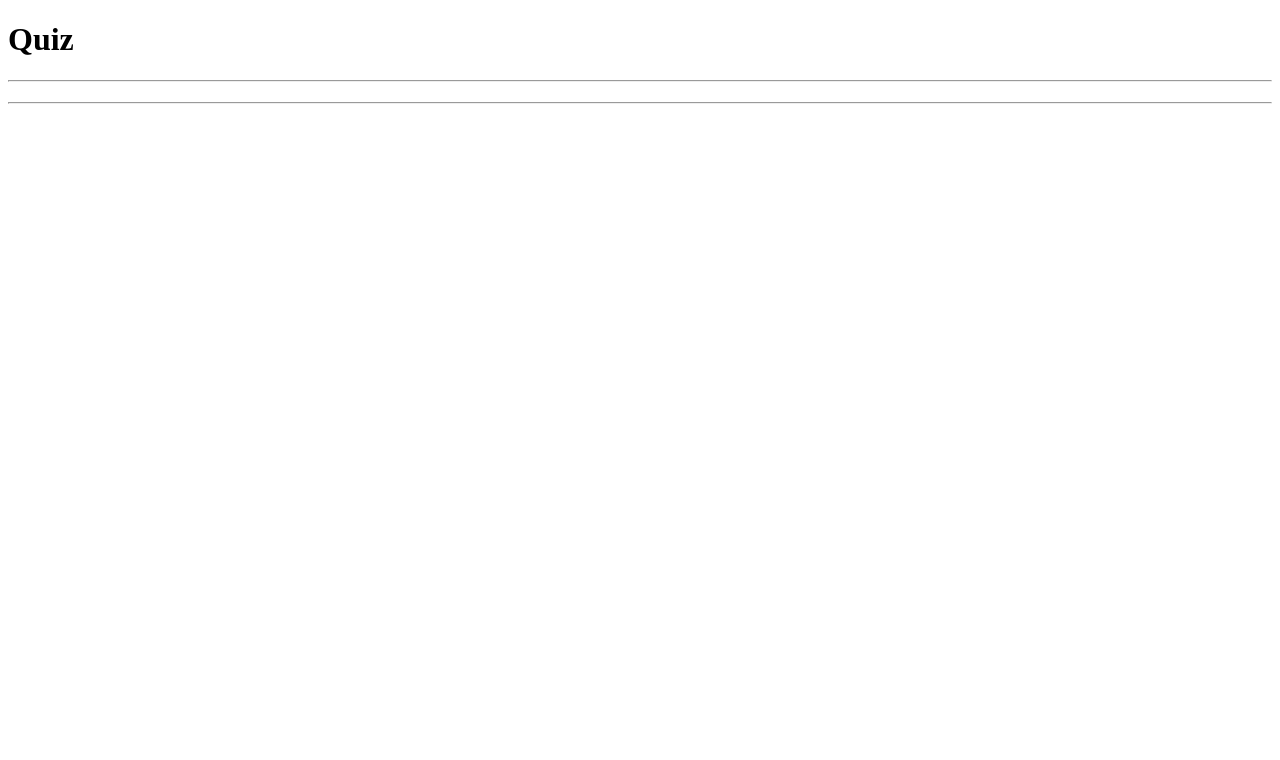
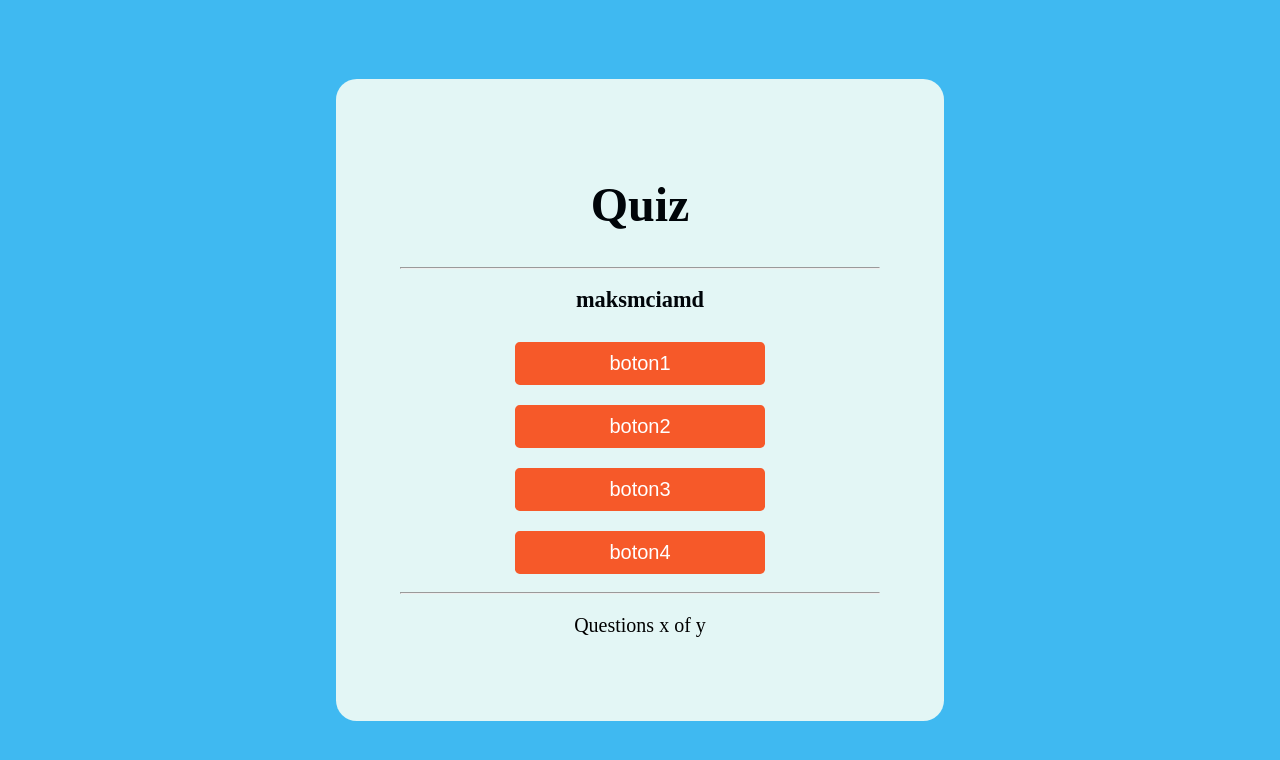
Before and after one commit to G0IDi/semilleroSena, a plain HTML site: page index.html in a window 1280 px wide. Drawn offline with Linux system fonts and the light colour scheme.

Commit message:
2 commit

```diff
--- a/app.js
+++ b/app.js
@@ -0,0 +1,2 @@
+import {data} from "./data/data.js"
+console.log(data)
--- /dev/null
+++ b/data/data.js
@@ -0,0 +1,19 @@
+export const data = [
+    {
+        question: "¿cual de las siguientes opciones no es un editor de codigo?",
+        choices: ["vim", "vscode", "atom", "word"],
+        answer: "word",
+    },
+
+    {
+        question: "¿Que lengiaje no es orientado a objetos?",
+        choices: ["java", "haskell", "c++", "python"],
+        answer: "haskell",
+    },
+
+    {
+        question:"¿Que lenguaje no sireve para estilizar un sitio web?",
+        choices: ["stylus", "less", "sass", "PostCSS", "NextCSS"],
+        answer: "NextCSS",
+    },
+]
--- a/index.html
+++ b/index.html
@@ -14,14 +14,20 @@
 
                 <hr>
 
-                <h2 id="question"></h2>
-                <div id="choices"></div>
+                <h2 id="question">maksmciamd</h2>
+                <div id="choices">
+                    <button class="button">boton1</button>
+                    <button class="button">boton2</button>
+                    <button class="button">boton3</button>
+                    <button class="button">boton4</button>
+                </div>
 
                 <hr>
 
                 <footer>
-                    <p id="progress"></p>
+                    <p id="progress">Questions x of y</p>
                 </footer>
             </div>
+            <script src="app.js" type="module"></script>
     </body>
 </html>
--- a/styles/style.css
+++ b/styles/style.css
@@ -0,0 +1,53 @@
+html,body{
+    padding: 0%;
+    margin: 0%;
+}
+
+body{
+    background: #3fb9f1;
+    display: flex;
+    justify-content: center;
+    align-items: center;
+    height: 100vh;
+}
+
+#quiz{
+    background: #e3f6f5;
+    width: 30rem;
+    padding: 4rem;
+    text-align: center;
+    border-radius: 1.3em;
+}
+
+h1{
+    color: #000509;
+    font-size: 3rem;
+    text-align: center;
+    padding: 2px 0;
+}
+
+#question{
+    font-size: 1.4rem;
+    color: #000509;
+}
+
+.button{
+    background-color: #f65929;
+    color: white;
+    width: 250px;
+    font-size:20px;
+    border: none;
+    border-radius:.3rem;
+    padding: 10px 20px;
+    margin: 10px 40px 10px;
+    outline: 0;
+}
+
+.button:hover{
+    cursor: pointer;
+    background: #f86840;
+}
+
+#progress{
+    font-size: 20px;
+}
```
